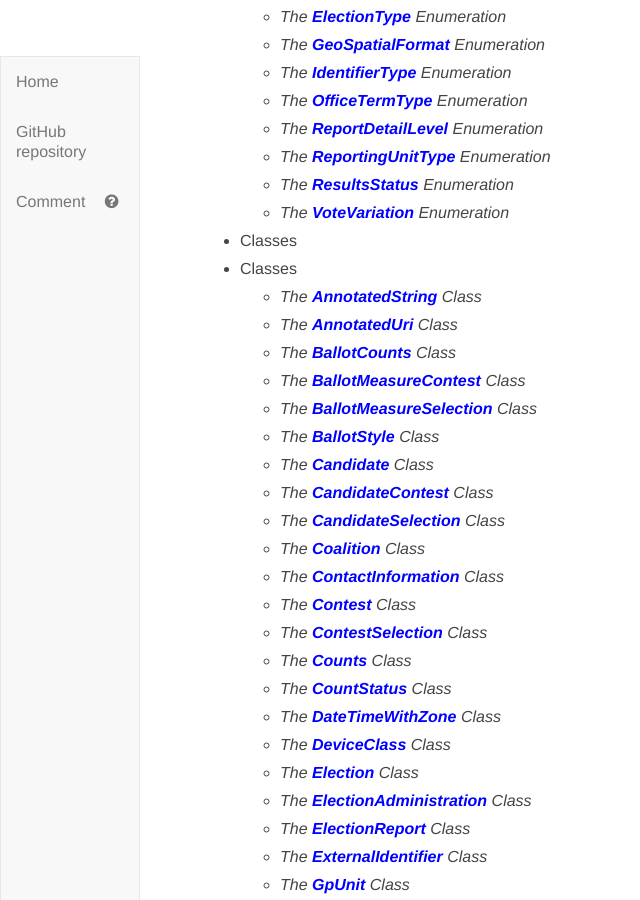
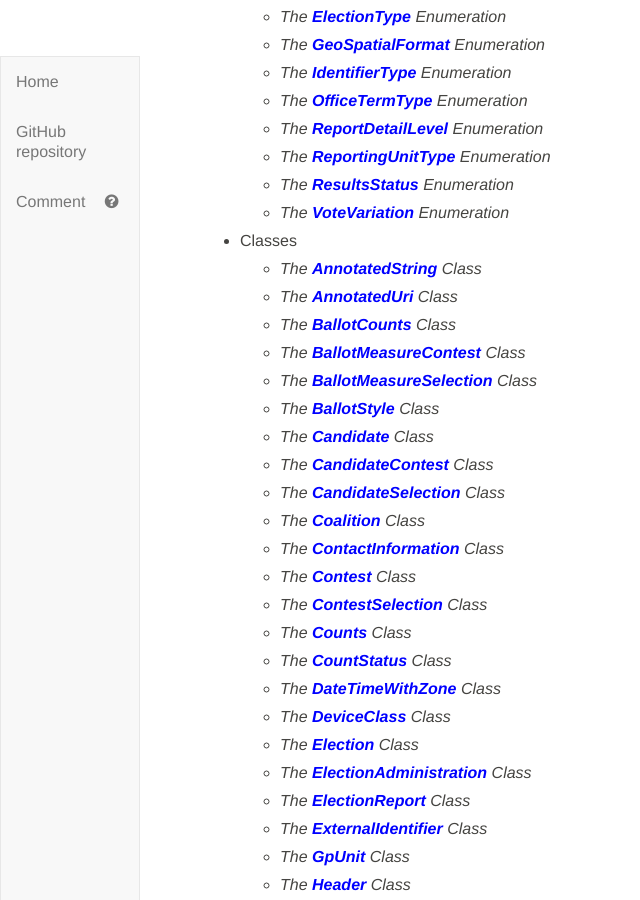
Before and after one commit to usnistgov/ElectionResultsReporting, a Jekyll site: the page built from index.md, in a window 1280 px wide and 900 px high, scrolled down 693 px. Shown: the whole window, without its empty margins (0-640 px from the left). Built offline with Jekyll 4.4.1, drawn with Linux system fonts in a browser that asks for light colours; our own code applies the rules of GitHub Pages for plain Markdown files.

Commit message:
improved documantation

```diff
--- a/index.md
+++ b/index.md
@@ -27,7 +27,6 @@ The complete publication including JSON and XML schemas is available free of cha
     - *The **[ReportingUnitType](#17_0_2_4_f71035d_1431607637366_785815_2242)** Enumeration*
     - *The **[ResultsStatus](#17_0_2_4_78e0236_1389734128637_37089_3895)** Enumeration*
     - *The **[VoteVariation](#17_0_2_4_78e0236_1389798224990_11192_4272)** Enumeration*
-  - Classes
   - Classes
     - *The **[AnnotatedString](#18_0_2_6340208_1497553224568_429892_4565)** Class*
     - *The **[AnnotatedUri](#18_0_2_6340208_1498658436378_308208_4565)** Class*
```
